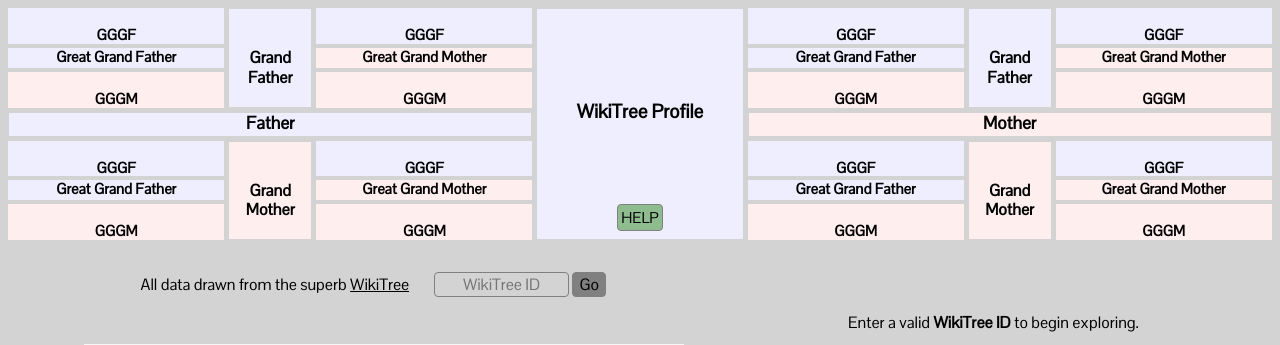
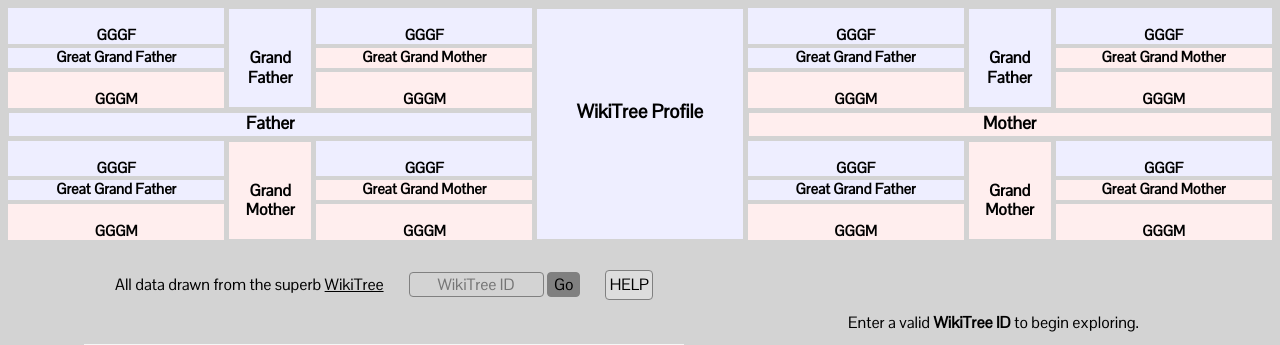
Before and after one commit to nworbnhoj/MikiTree, a PHP site: page / in a window 1280 px wide. Shown: the top 345 px of the page. Run offline with PHP 8.4, Linux system fonts and the light colour scheme.

Commit message:
move HELP button

```diff
--- a/www/index.php
+++ b/www/index.php
@@ -73,6 +73,7 @@ function body($key, $ancestors, $descendants, $photo, $bdm, $bio) {
 				   <input class='wiki' type='text' placeholder='WikiTree ID' name='key' pattern='$regex' title='A WikiTree ID is case sensitive and something like Brown-126635'>
 				   <input type='submit' value='Go'>
 				</form>
+				<button class='help' onclick='help(event)'>HELP</button>
 			</div>
 		    $photo
 	    </div>$bdm</div>
@@ -345,13 +346,11 @@ function root_div($root, $people) {
 	$gender = isset($root['Gender']) ? strtolower($root['Gender']) : "";
 	$siblings = isset($root['Siblings']) ? links($root['Siblings'], $people) : "";
 	$name_div = name_div($root, SHOW . 'v');
-	$checked = $root['Id'] == "root" ? "checked" : "";
 
 	return
 		"<div class='person root $gender' id='$key' gen='0'>
 			$name_div
 			$siblings
-			<button class='help $checked' onclick='help(event)'>HELP</button>
 		</div>";
 }
 
--- a/www/tree.css
+++ b/www/tree.css
@@ -73,7 +73,7 @@ div.hide { display: none; }
 span.upper { text-transform: uppercase; }
 span.nowrap { white-space: nowrap; }
 button.radio { font-size: 1em; padding: 0 0.2em 0.2em 0.2em; margin-top: 0.5em; margin-bottom: 0.5em; margin-left: auto; margin-right: auto; text-align: center; display: block; position: absolute; bottom: 0px; min-width: 3em; max-width: 100%; overflow: hidden; }
-button.help { font-size: 0.8em; padding: 0.2em; margin-top: 0.2em; margin-bottom: 0.5em; margin-left: auto; margin-right: auto; text-align: center; display: block; position: absolute; bottom: 0px; z-index: +1; }
+button.help { font-size: 1em; padding: 0.2em; text-align: center; }
 button.checked { background-color: DarkSeaGreen; }
 
 /*** SPINNER ***/
```
